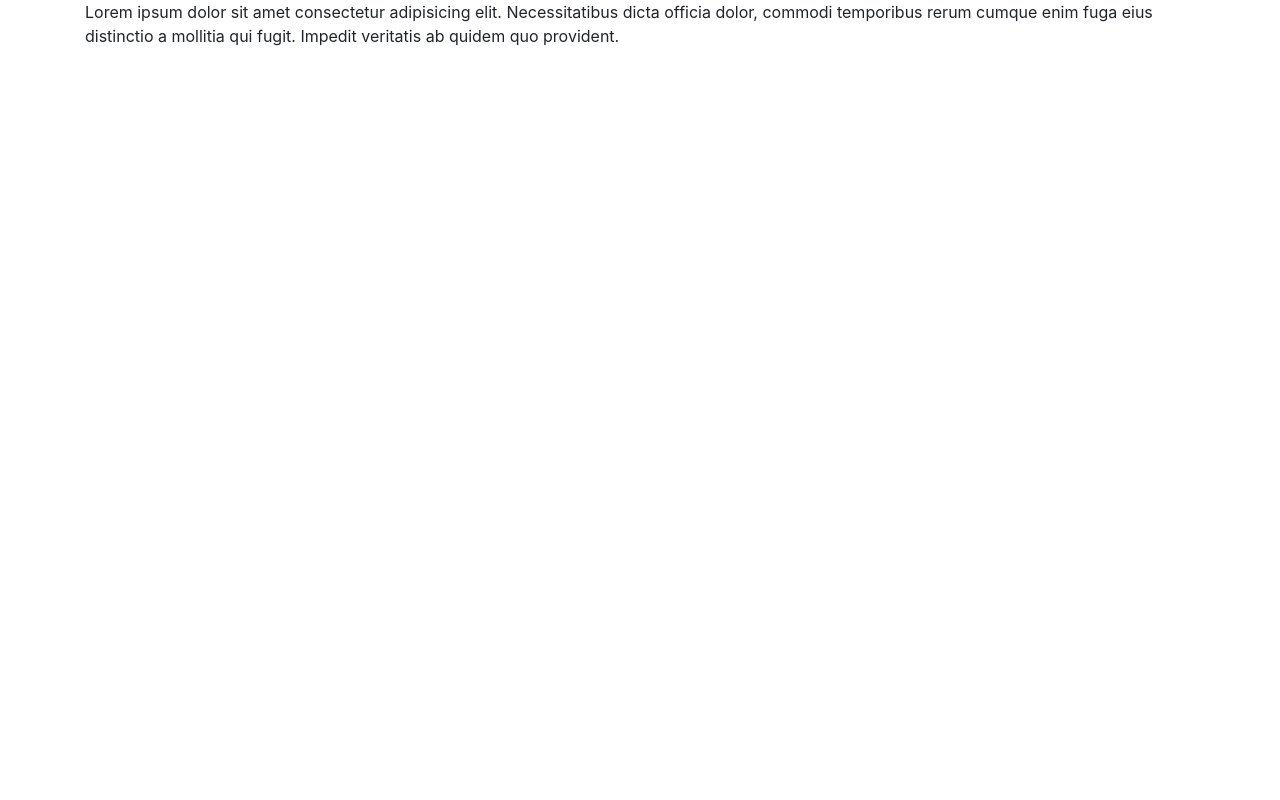
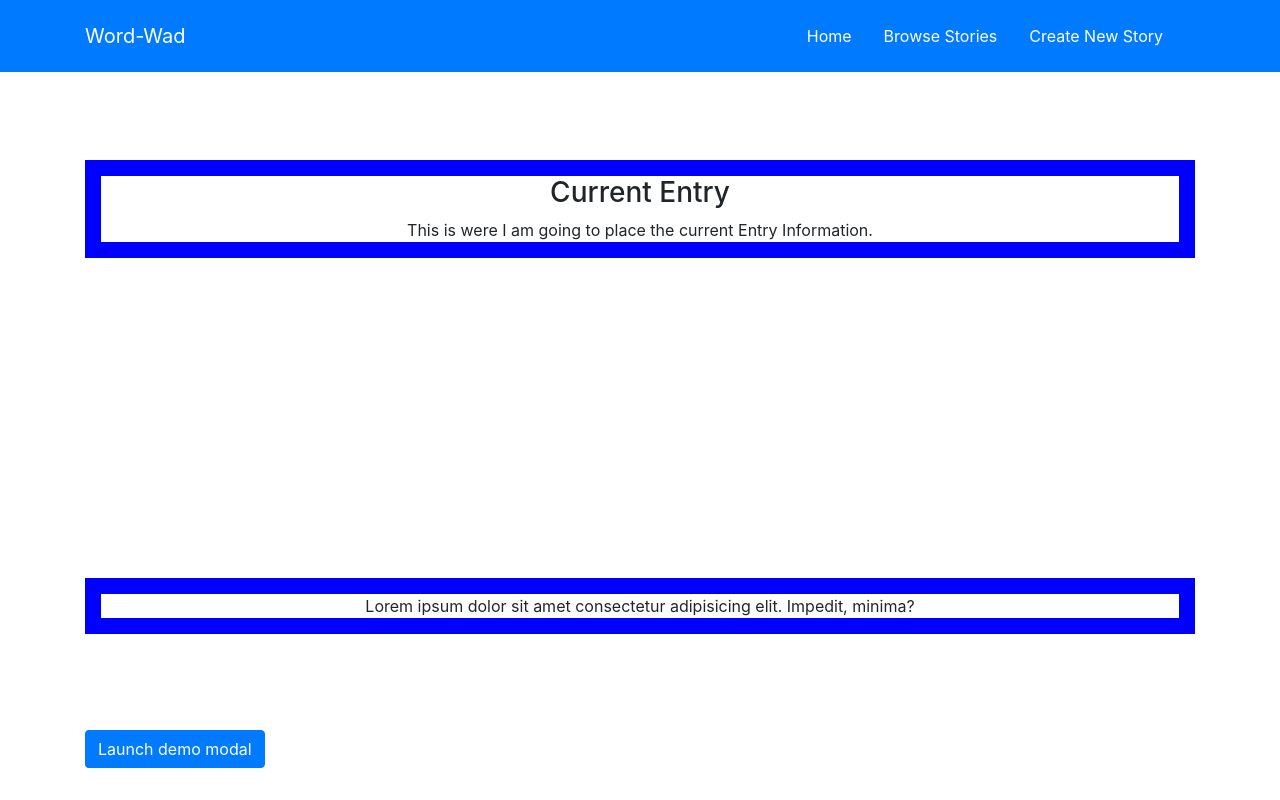
Before and after one commit to sahenke13/mongo-wad, a React (Create React App) app in the folder client/: page /currentEntry in a window 1280 px wide. Built offline with nearby package versions, Linux system fonts and the light colour scheme.

Commit message:
Added Modal to Displayed Entry

```diff
--- a/client/src/components/DisplayedEntry/DisplayEntry.css
+++ b/client/src/components/DisplayedEntry/DisplayEntry.css
@@ -1,5 +1,28 @@
-#displayedEntry {
+#currentEntry {
     position: relative;
-    padding-top: 10%;
-    color: green;
+    top: 10rem;
+    margin-right: auto;
+    margin-left: auto;
+    text-align: center;
+    justify-content: center;
+    border: 1rem solid blue;
 }
+
+#nextEntries {
+    position: relative;
+    top: 30rem;
+    margin: auto;
+    text-align: center;
+    justify-content: center;
+    border: 1rem solid blue;
+
+
+}
+
+button {
+    position: fixed;
+    bottom: 2rem;
+    margin: auto;
+
+
+}
--- a/client/src/components/DisplayedEntry/DisplayedEntry.js
+++ b/client/src/components/DisplayedEntry/DisplayedEntry.js
@@ -1,13 +1,27 @@
 import React, { Component } from "react";
+import "./DisplayEntry.css";
+import NextEntry from "../Entry";
 
 export default class DisplayedEntry extends Component {
+  state = {
+    currentEntry: 0,
+    NextEntry: null
+  };
   render() {
     return (
-      <div class="container" id="displayedEntry">
-        Lorem ipsum dolor sit amet consectetur adipisicing elit. Necessitatibus
-        dicta officia dolor, commodi temporibus rerum cumque enim fuga eius
-        distinctio a mollitia qui fugit. Impedit veritatis ab quidem quo
-        provident.
+      <div className="container">
+        <div className="container" id="currentEntry">
+          <h3>Current Entry</h3>
+          This is were I am going to place the current Entry Information.
+        </div>
+        <div className="container" id="nextEntries">
+          Lorem ipsum dolor sit amet consectetur adipisicing elit. Impedit,
+          minima?
+        </div>
+        <button type="button" class="btn btn-success">
+          Create New Entry
+        </button>
+        <NextEntry />
       </div>
     );
   }
--- a/client/src/components/Entry/Entry.js
+++ b/client/src/components/Entry/Entry.js
@@ -1,33 +1,59 @@
-import React from 'react';
+import React from "react";
 
 const nextEntry = () => (
-  <div class="modal fade" id="exampleModal" tabindex="-1" role="dialog" aria-labelledby="exampleModalLabel" aria-hidden="true">
+  <div>
+    <button
+      type="button"
+      class="btn btn-primary"
+      data-toggle="modal"
+      data-target="#entryModal"
+    >
+      Launch demo modal
+    </button>
+    <div
+      class="modal fade"
+      id="entryModal"
+      tabindex="-1"
+      role="dialog"
+      aria-labelledby="exampleModalLabel"
+      aria-hidden="true"
+    >
       <div class="modal-dialog" role="document">
         <div class="modal-content">
           <div class="modal-header">
-          <h5 class="modal-title" id="exampleModalLabel">New Entry</h5>
+            <h5 class="modal-title" id="exampleModalLabel">
+              New Entry
+            </h5>
 
             <div class="modal-body">
               <form>
                 <div class="form-group">
                   <label for="Title">Title</label>
-                     <textarea class="form-control" id="Title" rows="1"></textarea>
+                  <textarea class="form-control" id="Title" rows="1" />
                 </div>
                 <div class="form-group">
                   <label for="Entry">Entry</label>
-                     <textarea class="form-control" id="Entry" rows="3"></textarea>
+                  <textarea class="form-control" id="Entry" rows="3" />
                 </div>
               </form>
             </div>
             <div class="modal-footer">
-                  <button type="button" class="btn btn-secondary" data-dismiss="modal">Close</button>
-                  <button type="submit" class="btn btn-primary">Submit</button>
+              <button
+                type="button"
+                class="btn btn-secondary"
+                data-dismiss="modal"
+              >
+                Close
+              </button>
+              <button type="submit" class="btn btn-primary">
+                Submit
+              </button>
             </div>
           </div>
         </div>
       </div>
     </div>
-
-)
+  </div>
+);
 
 export default nextEntry;
--- a/client/src/pages/CurrentEntryPage.js
+++ b/client/src/pages/CurrentEntryPage.js
@@ -1,10 +1,13 @@
 import React, { Component } from "react";
 import DisplayEntry from "../components/DisplayedEntry";
+import Entry from "../components/Entry";
+import NavBar from "../components/NavBar";
 
 export default class CurrentEntryPage extends Component {
   render() {
     return (
       <div>
+        <NavBar />
         <DisplayEntry />
       </div>
     );
```
Lines whose indentation alone changed are shown as unchanged.
